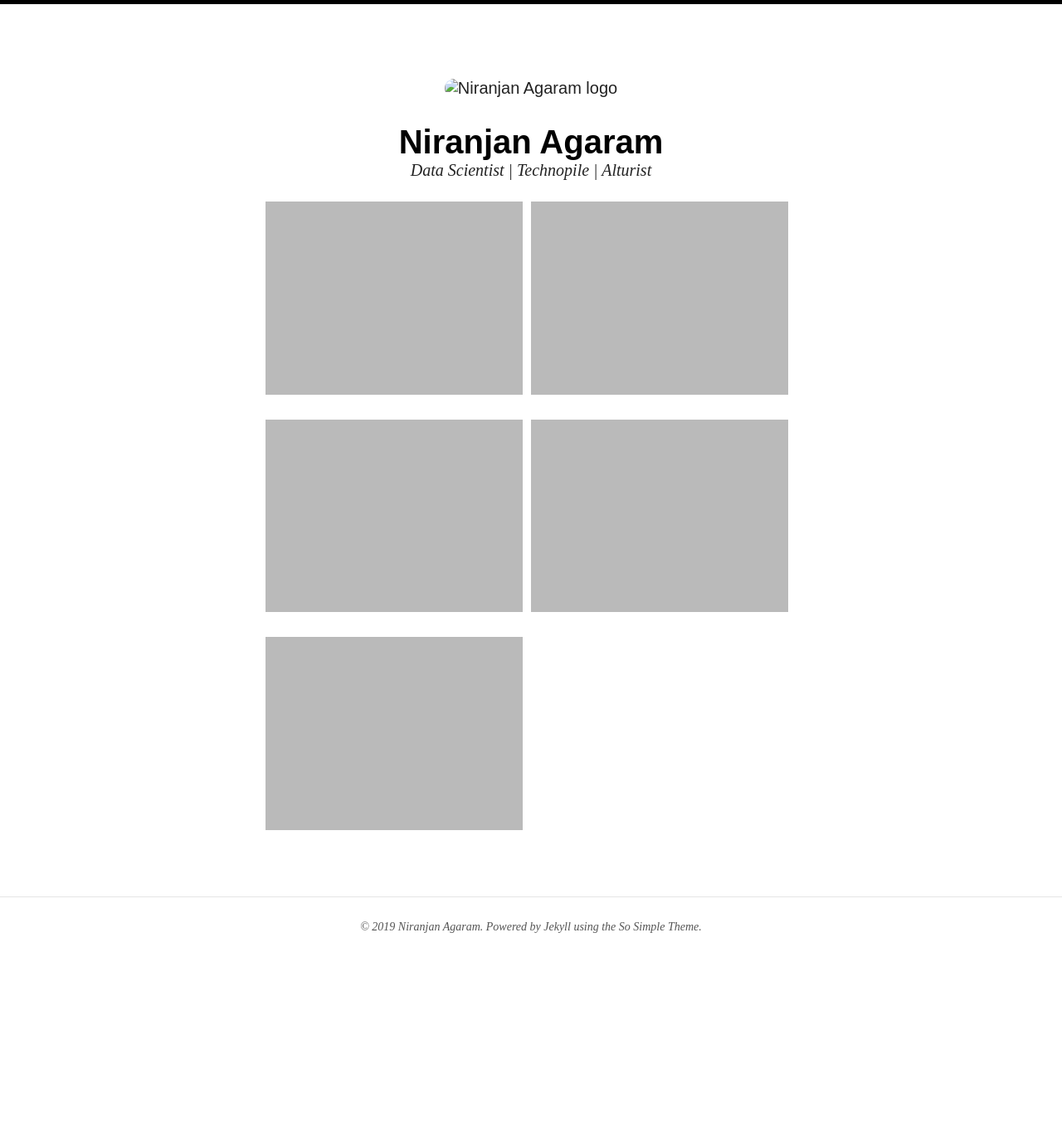
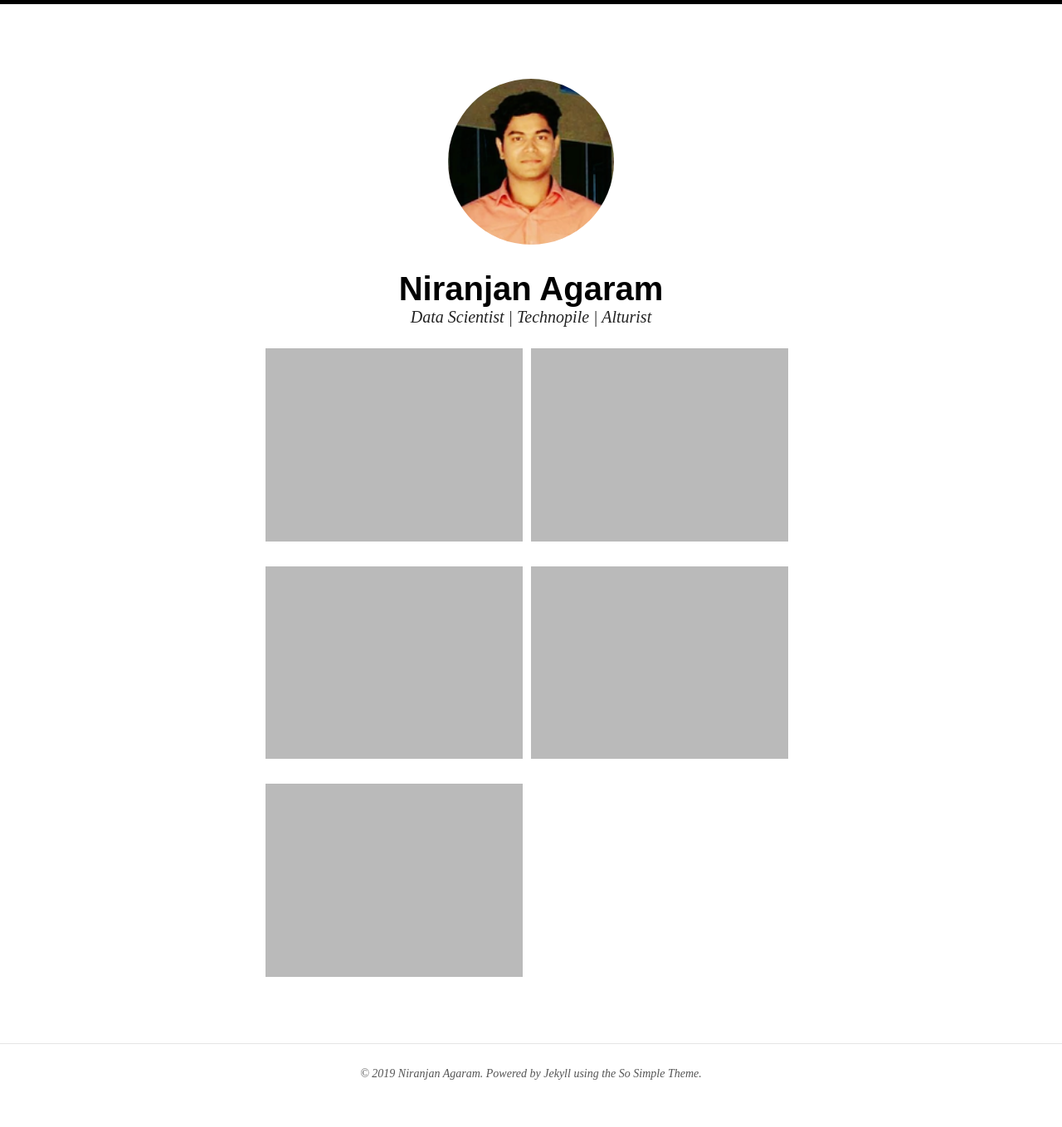
Before and after one commit to NiranjanAgaram/blog, a Jekyll site: the page built from press.md, in a window 1280 px wide. Shown: the whole page at 83% size. Built offline with Jekyll 4.4.1, drawn with Linux system fonts in a browser that asks for light colours; nearby versions of some CDN libraries; before the commit the page ends 1182 px from its top, so only the background shows below that.

Commit message:
prj_layout

```diff
--- a/_config.yml
+++ b/_config.yml
@@ -1,6 +1,6 @@
 title:            Niranjan Agaram
 description:      Data Scientist | Technopile | Alturist
-logo:             Niranjan Agaram website1.png
+logo:             Niranjan Agaram Website1.png
 
 disqus_shortname:
 #Comment out url when working locally to resolve base urls correctly
--- a/press.md
+++ b/press.md
@@ -7,15 +7,15 @@ tags: [projects]
 ---
 
 <figure class="half">
-    <a href="{{ site.url }}/voicendrums"><img src="{{ site.url }}/images/voicendrumscover2.jpg" alt="Voice'n'Drums"></a>
-    <a href="{{ site.url }}/theartofescapism"><img src="{{ site.url }}/images/TAOE cd cover.jpg" alt="The Art Of Escapism"></a>
+    <a href="{{ site.url }}/yet_to_update"><img src="{{ site.url }}/images/yet_to_update.jpg" alt="yet_to_update"></a>
+    <a href="{{ site.url }}/yet_to_update"><img src="{{ site.url }}/images/yet_to_update.jpg" alt="yet_to_update"></a>
 </figure>
 
 <figure class="half">
-    <a href="{{ site.url }}/sphere"><img src="{{ site.url }}/images/Sphere icon1.jpg" alt="Sphere"></a>
-    <a href="{{ site.url }}/blueberry"><img src="{{ site.url }}/images/blueberry new icon.jpg" alt="Blueberry"></a>
+    <a href="{{ site.url }}/yet_to_update"><img src="{{ site.url }}/images/yet_to_update.jpg" alt="yet_to_update"></a>
+    <a href="{{ site.url }}/yet_to_update"><img src="{{ site.url }}/images/yet_to_update.jpg" alt="yet_to_update"></a>
 </figure>
 
 <figure class="half">
-    <a href="{{ site.url }}/voiceandmovement"><img src="{{ site.url }}/images/voice&movement icon.jpg" alt="Voice and Movement Encounters"></a>
+    <a href="{{ site.url }}/yet_to_update"><img src="{{ site.url }}/images/yet_to_update.jpg" alt="yet_to_update"></a>
 </figure>
```
Also changed, not shown: images/Niranjan Agaram Website1.png (added).
